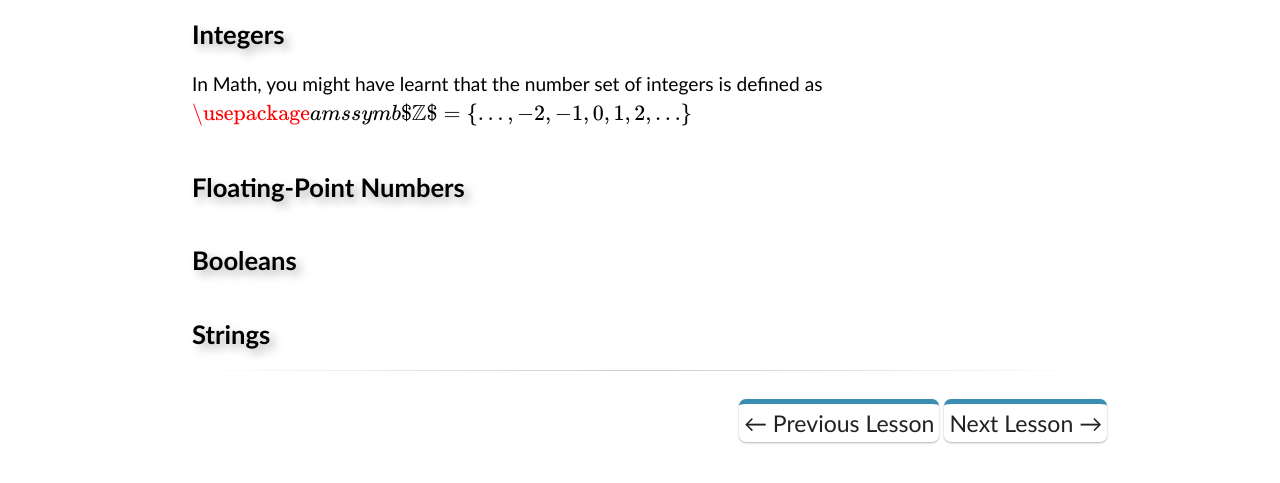
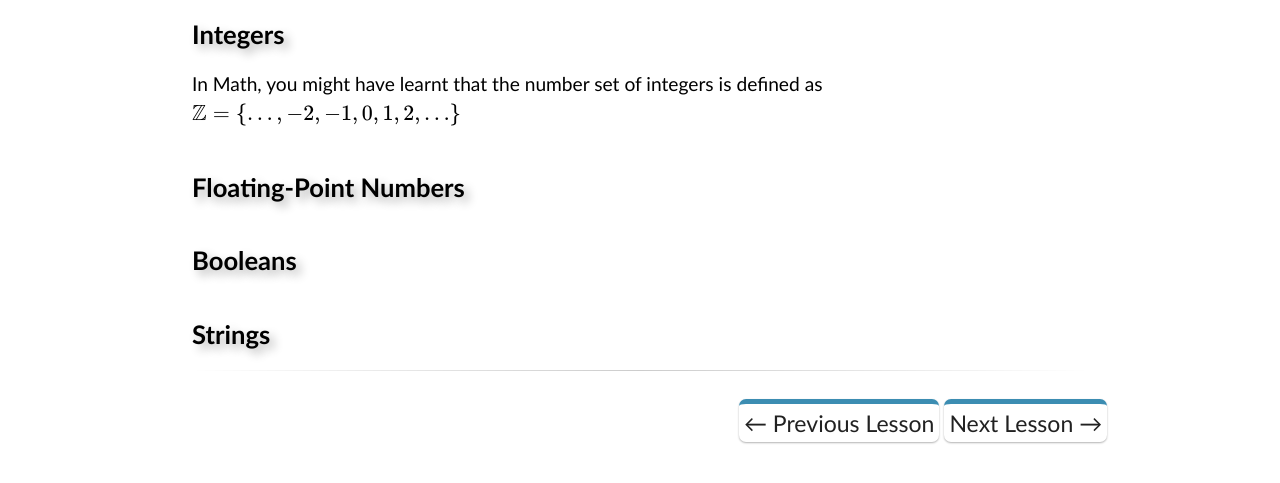
Before and after one commit to 519coding/519coding.ca, a plain HTML site: page html/python-lessons/data-types-and-variables.html in a window 1280 px wide. Shown: the part 169-652 px from the top of the page. Drawn offline with nearby package versions, Linux system fonts and the light colour scheme; some packages are replaced by stand-ins of ours.

Commit message:
Update data-types-and-variables.html

```diff
--- a/html/python-lessons/data-types-and-variables.html
+++ b/html/python-lessons/data-types-and-variables.html
@@ -29,10 +29,7 @@
             <h2>Integers</h2>
             <p>
                 In Math, you might have learnt that the number set of integers is defined as
-                \(
-                    \usepackage{amssymb}
-                    $\mathbb{Z}$ = \{\dots , -2, -1, 0, 1, 2, \dots\}
-                \)
+                \(\mathbb{Z} = \{\dots , -2, -1, 0, 1, 2, \dots\}\)
             </p>
 
             <h2>Floating-Point Numbers</h2>
```
